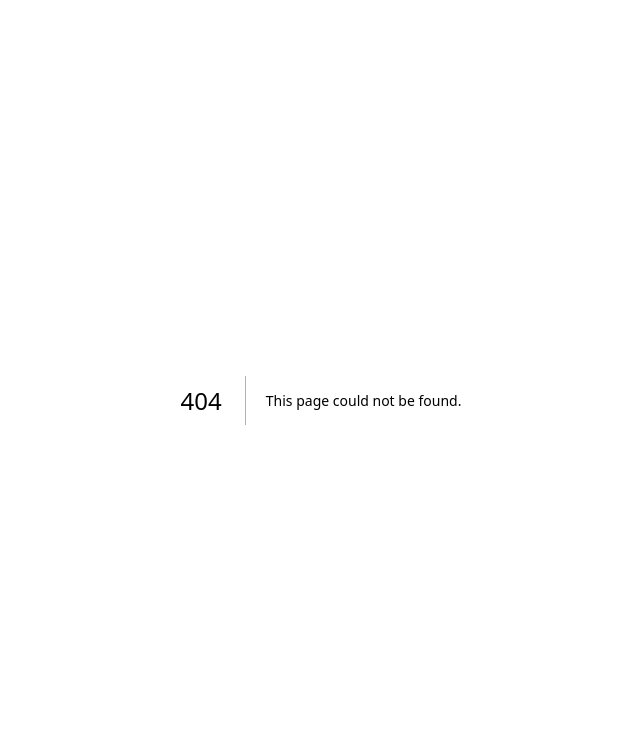
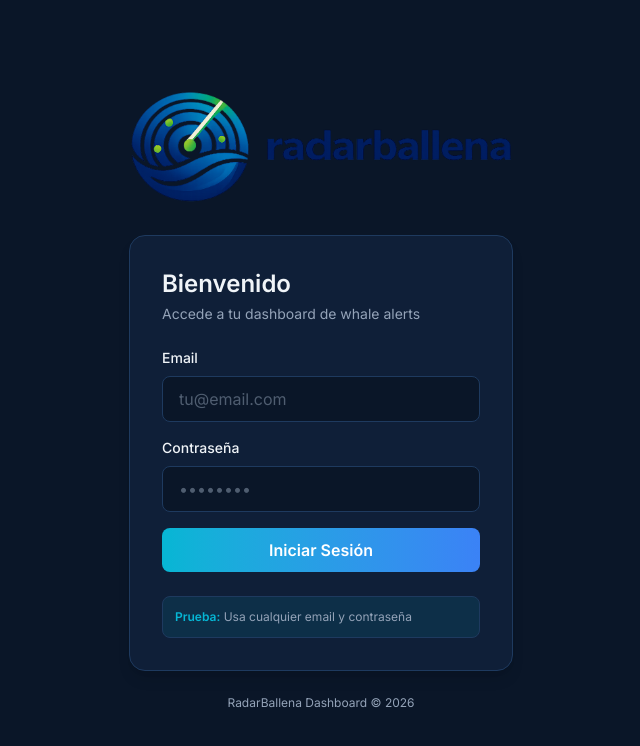
Before and after one commit to fernandotenchipe/Radar-Ballena, a Next.js app: page /login in a window 1280 px wide. Before the commit this address had no page. Shown: the top 746 px of the page, without its empty margins (319-959 px from the left). Built offline with nearby package versions, Linux system fonts and the light colour scheme.

Commit message:
creacion de login

```diff
--- a/app/layout.tsx
+++ b/app/layout.tsx
@@ -1,6 +1,7 @@
 import type { Metadata } from "next";
 import { Inter } from "next/font/google";
 import "./globals.css";
+import { AuthProvider } from "@/components/AuthContext";
 
 const inter = Inter({
   variable: "--font-inter",
@@ -29,7 +30,9 @@ export default function RootLayout({
       suppressHydrationWarning
       className={`${inter.variable} h-full antialiased`}
     >
-      <body className="min-h-full flex flex-col">{children}</body>
+      <body className="min-h-full flex flex-col">
+        <AuthProvider>{children}</AuthProvider>
+      </body>
     </html>
   );
 }
--- /dev/null
+++ b/app/login/page.tsx
@@ -0,0 +1,10 @@
+import LoginForm from "@/components/LoginForm";
+
+export const metadata = {
+  title: "Login - RadarBallena",
+  description: "Inicia sesión en tu dashboard de whale alerts",
+};
+
+export default function LoginPage() {
+  return <LoginForm />;
+}
--- a/app/page.tsx
+++ b/app/page.tsx
@@ -1,3 +1,8 @@
+"use client";
+
+import { useEffect } from "react";
+import { useRouter } from "next/navigation";
+import { useAuth } from "@/components/AuthContext";
 import DashboardLayout from "@/components/Layout";
 import { AlertItem } from "@/components/AlertCard";
 import { FeedChannel, WhalePerformance } from "@/components/Layout";
@@ -115,5 +120,18 @@ const whalePerformance: WhalePerformance[] = [
 ];
 
 export default function Home() {
+  const { isAuthenticated } = useAuth();
+  const router = useRouter();
+
+  useEffect(() => {
+    if (!isAuthenticated) {
+      router.push("/login");
+    }
+  }, [isAuthenticated, router]);
+
+  if (!isAuthenticated) {
+    return null;
+  }
+
   return <DashboardLayout channels={channels} whalePerformance={whalePerformance} />;
 }
--- /dev/null
+++ b/components/AuthContext.tsx
@@ -0,0 +1,79 @@
+"use client";
+
+import { createContext, useContext, useEffect, useState, ReactNode } from "react";
+
+type AuthContextType = {
+  isAuthenticated: boolean;
+  user: { email: string } | null;
+  login: (email: string, password: string) => Promise<void>;
+  logout: () => void;
+};
+
+const AuthContext = createContext<AuthContextType | undefined>(undefined);
+
+const STORAGE_KEY = "rb-auth";
+
+export function AuthProvider({ children }: { children: ReactNode }) {
+  const [isAuthenticated, setIsAuthenticated] = useState(false);
+  const [user, setUser] = useState<{ email: string } | null>(null);
+  const [isLoading, setIsLoading] = useState(true);
+
+  // Restaurar sesión al montar
+  useEffect(() => {
+    const savedAuth = window.localStorage.getItem(STORAGE_KEY);
+    if (savedAuth) {
+      try {
+        const data = JSON.parse(savedAuth);
+        setUser(data);
+        setIsAuthenticated(true);
+      } catch (error) {
+        window.localStorage.removeItem(STORAGE_KEY);
+      }
+    }
+    setIsLoading(false);
+  }, []);
+
+  const login = async (email: string, password: string) => {
+    // Validación básica
+    if (!email || !password) {
+      throw new Error("Email y contraseña son requeridos");
+    }
+
+    // Aquí iría una llamada real a tu API de autenticación
+    // Por ahora, simulamos un login exitoso
+    await new Promise((resolve) => setTimeout(resolve, 800));
+
+    const userData = { email };
+    setUser(userData);
+    setIsAuthenticated(true);
+    window.localStorage.setItem(STORAGE_KEY, JSON.stringify(userData));
+  };
+
+  const logout = () => {
+    setUser(null);
+    setIsAuthenticated(false);
+    window.localStorage.removeItem(STORAGE_KEY);
+  };
+
+  if (isLoading) {
+    return (
+      <div className="min-h-screen flex items-center justify-center bg-[var(--color-bg-main)]">
+        <div className="text-[var(--color-text-secondary)]">Cargando...</div>
+      </div>
+    );
+  }
+
+  return (
+    <AuthContext.Provider value={{ isAuthenticated, user, login, logout }}>
+      {children}
+    </AuthContext.Provider>
+  );
+}
+
+export function useAuth() {
+  const context = useContext(AuthContext);
+  if (context === undefined) {
+    throw new Error("useAuth must be used within AuthProvider");
+  }
+  return context;
+}
--- a/components/Layout.tsx
+++ b/components/Layout.tsx
@@ -3,6 +3,8 @@
 import AlertCard, { AlertItem } from "@/components/AlertCard";
 import Sidebar, { SidebarChannel } from "@/components/Sidebar";
 import ThemeToggle from "@/components/ThemeToggle";
+import { useAuth } from "@/components/AuthContext";
+import { useRouter } from "next/navigation";
 import { useMemo, useState } from "react";
 
 export type FeedChannel = {
@@ -33,6 +35,13 @@ export default function DashboardLayout({ channels, whalePerformance }: Dashboar
         channels.filter((channel) => channel.isSubscribedByDefault).map((channel) => channel.id),
       ),
   );
+  const { user, logout } = useAuth();
+  const router = useRouter();
+
+  const handleLogout = () => {
+    logout();
+    router.push("/login");
+  };
 
   const selectedChannel =
     channels.find((channel) => channel.id === selectedChannelId) ?? null;
@@ -134,7 +143,20 @@ export default function DashboardLayout({ channels, whalePerformance }: Dashboar
                 Canal
               </button>
             </div>
-            <ThemeToggle />
+            <div className="flex items-center gap-3">
+              <div className="flex items-center gap-2">
+                <span className="text-xs text-[var(--color-text-secondary)]">
+                  {user?.email}
+                </span>
+                <button
+                  onClick={handleLogout}
+                  className="rounded-lg border border-[#ef4444]/30 bg-[#ef4444]/10 px-3 py-1 text-xs font-semibold text-[#ef4444] transition-colors hover:bg-[#ef4444]/15"
+                >
+                  Salir
+                </button>
+              </div>
+              <ThemeToggle />
+            </div>
           </div>
 
           {activeView === "panel" ? (
--- /dev/null
+++ b/components/LoginForm.tsx
@@ -0,0 +1,130 @@
+"use client";
+
+import { useState } from "react";
+import { useAuth } from "./AuthContext";
+import Image from "next/image";
+import { useRouter } from "next/navigation";
+
+export default function LoginForm() {
+  const [email, setEmail] = useState("");
+  const [password, setPassword] = useState("");
+  const [error, setError] = useState("");
+  const [isLoading, setIsLoading] = useState(false);
+  const { login } = useAuth();
+  const router = useRouter();
+
+  const handleSubmit = async (e: React.FormEvent) => {
+    e.preventDefault();
+    setError("");
+    setIsLoading(true);
+
+    try {
+      await login(email, password);
+      router.push("/");
+    } catch (err) {
+      setError(err instanceof Error ? err.message : "Error al iniciar sesión");
+    } finally {
+      setIsLoading(false);
+    }
+  };
+
+  return (
+    <div className="min-h-screen flex items-center justify-center bg-[var(--color-bg-main)] px-4">
+      <div className="w-full max-w-sm">
+        {/* Logo */}
+        <div className="flex justify-center mb-8">
+          <Image
+            src="/radarballena-logo.png"
+            alt="RadarBallena"
+            width={220}
+            height={50}
+            priority
+            className="h-auto w-auto"
+          />
+        </div>
+
+        {/* Card de login */}
+        <div className="rounded-2xl border border-[var(--color-border)] bg-[var(--color-bg-surface)] p-6 shadow-lg sm:p-8">
+          <div className="mb-6">
+            <h1 className="text-2xl font-bold text-[var(--color-text-primary)]">
+              Bienvenido
+            </h1>
+            <p className="mt-1 text-sm text-[var(--color-text-secondary)]">
+              Accede a tu dashboard de whale alerts
+            </p>
+          </div>
+
+          {/* Formulario */}
+          <form onSubmit={handleSubmit} className="space-y-4">
+            {/* Email */}
+            <div>
+              <label htmlFor="email" className="block text-sm font-medium text-[var(--color-text-primary)] mb-2">
+                Email
+              </label>
+              <input
+                id="email"
+                type="email"
+                placeholder="tu@email.com"
+                value={email}
+                onChange={(e) => setEmail(e.target.value)}
+                className="w-full rounded-lg border border-[var(--color-border)] bg-[var(--color-bg-main)] px-4 py-2.5 text-[var(--color-text-primary)] placeholder-[var(--color-text-secondary)]/50 transition-colors focus:border-[#06b6d4]/50 focus:outline-none focus:ring-2 focus:ring-[#06b6d4]/20"
+                disabled={isLoading}
+              />
+            </div>
+
+            {/* Contraseña */}
+            <div>
+              <label htmlFor="password" className="block text-sm font-medium text-[var(--color-text-primary)] mb-2">
+                Contraseña
+              </label>
+              <input
+                id="password"
+                type="password"
+                placeholder="••••••••"
+                value={password}
+                onChange={(e) => setPassword(e.target.value)}
+                className="w-full rounded-lg border border-[var(--color-border)] bg-[var(--color-bg-main)] px-4 py-2.5 text-[var(--color-text-primary)] placeholder-[var(--color-text-secondary)]/50 transition-colors focus:border-[#06b6d4]/50 focus:outline-none focus:ring-2 focus:ring-[#06b6d4]/20"
+                disabled={isLoading}
+              />
+            </div>
+
+            {/* Error */}
+            {error && (
+              <div className="rounded-lg bg-[#ef4444]/10 border border-[#ef4444]/30 p-3">
+                <p className="text-sm text-[#ef4444]">{error}</p>
+              </div>
+            )}
+
+            {/* Botón de login */}
+            <button
+              type="submit"
+              disabled={isLoading}
+              className="w-full rounded-lg bg-gradient-to-r from-[#06b6d4] to-[#3b82f6] px-4 py-2.5 font-semibold text-white transition-all hover:shadow-lg hover:from-[#06b6d4]/90 hover:to-[#3b82f6]/90 disabled:opacity-50 disabled:cursor-not-allowed"
+            >
+              {isLoading ? (
+                <span className="flex items-center justify-center gap-2">
+                  <span className="inline-block h-4 w-4 animate-spin rounded-full border-2 border-white border-t-transparent" />
+                  Iniciando sesión...
+                </span>
+              ) : (
+                "Iniciar Sesión"
+              )}
+            </button>
+          </form>
+
+          {/* Demo info */}
+          <div className="mt-6 rounded-lg bg-[#06b6d4]/10 border border-[#06b6d4]/30 p-3">
+            <p className="text-xs text-[var(--color-text-secondary)]">
+              <span className="font-semibold text-[#06b6d4]">Prueba:</span> Usa cualquier email y contraseña
+            </p>
+          </div>
+        </div>
+
+        {/* Footer */}
+        <p className="mt-6 text-center text-xs text-[var(--color-text-secondary)]">
+          RadarBallena Dashboard © 2026
+        </p>
+      </div>
+    </div>
+  );
+}
```
